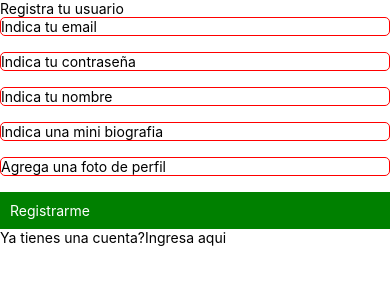
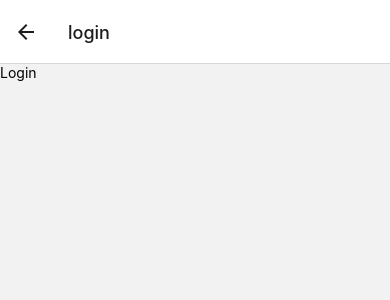
Before and after one commit to valentina-paz/PI-PROG3-ReactNative, a React Native app in the folder my-app/: screen /login in a window 390 px wide. Shown: the top 300 px of the page. Built offline with nearby package versions, Linux system fonts and the light colour scheme.

Commit message:
creamos el navigation

```diff
--- a/my-app/App.js
+++ b/my-app/App.js
@@ -1,9 +1,10 @@
 import { StatusBar } from 'expo-status-bar';
 import { StyleSheet, Text, View } from 'react-native';
 import Register from './src/screens/Register';
+import MainNav from './src/navigation/MainNav';
 
 export default function App() {
   return (
-    <Register />
+    <MainNav />
   );
 }
--- /dev/null
+++ b/my-app/src/navigation/MainNav.js
@@ -0,0 +1,25 @@
+import { Text, View } from 'react-native'
+import React, { Component } from 'react'
+import { NavigationContainer } from '@react-navigation/native'
+import { createNativeStackNavigator } from '@react-navigation/native-stack'
+import Register from '../screens/Register'
+import Login from '../screens/Login'
+
+
+const Stack= createNativeStackNavigator();
+
+class MainNav extends Component {
+  render() {
+    return (
+     <NavigationContainer>
+        <Stack.Navigator>
+            <Stack.Screen name='register' component={Register}/>
+            <Stack.Screen name='login' component={Login}/>
+
+        </Stack.Navigator>
+     </NavigationContainer>
+    )
+  }
+}
+
+export default MainNav
--- /dev/null
+++ b/my-app/src/screens/Login.js
@@ -0,0 +1,12 @@
+import { Text, View } from 'react-native'
+import React, { Component } from 'react'
+
+export default class Login extends Component {
+  render() {
+    return (
+      <View>
+        <Text>Login</Text>
+      </View>
+    )
+  }
+}
--- a/my-app/src/screens/Register.js
+++ b/my-app/src/screens/Register.js
@@ -15,6 +15,10 @@ class Register extends Component {
         }
 
     }
+    componentDidMount(){
+
+    }
+
     onSubmit(name, email, password) {
         if (
             name === null || name === '' || name.length < 5
```
Also changed, not shown: my-app/src/navigation/TabNav.js (added, +14 -0 lines).
